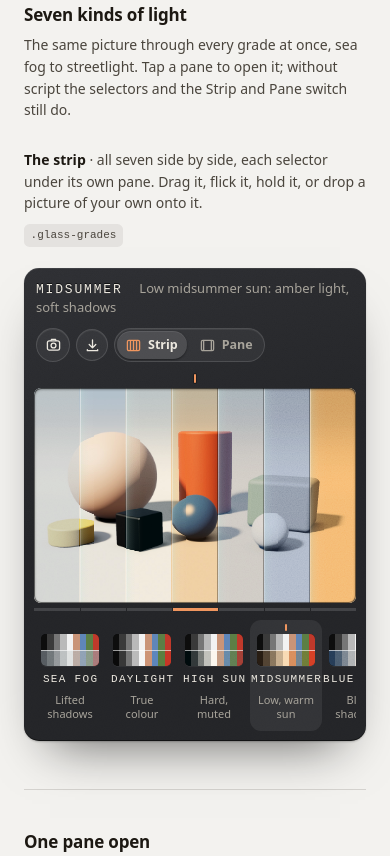
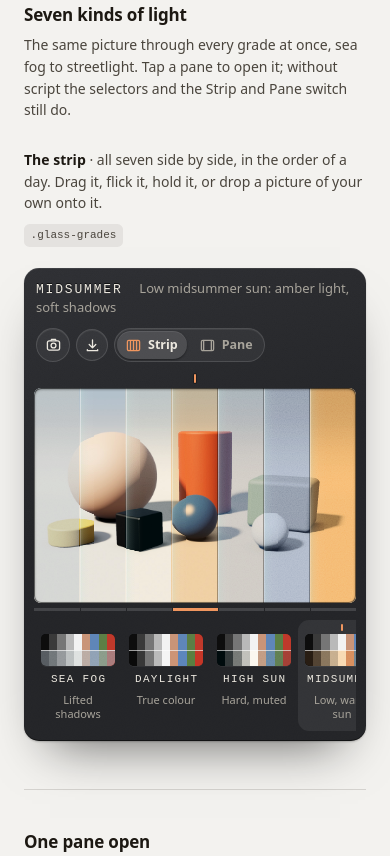
Before and after one commit to louvalman/interface-studies, a plain HTML site: page 2026-11-glass-grades/demo.html in a window 390 px wide. Shown: the part 468-1324 px from the top of the page. Drawn offline with Linux system fonts and the light colour scheme; a web font is replaced by a local one.

Commit message:
The rail steps out to the component's width rather than squeezing its names
To keep the demo's first picture on a laptop's first screen, its instance
narrows the window, and the rail was held to the window: at 1470x802 a
selector was 72px and a nine-letter name is 73px of tracked capitals, so
Midsummer ran into Blue hour, and the same 72px collided on a phone.

The rail is still as wide as the window wherever seven selectors fit there
at chip-min, so in the strip each sits under its own pane. Where they do
not, it takes the component's whole width, 100cqw, and only past that does
it scroll. A clamp with a 9999 factor makes that a step rather than a
stretch, so the rail lines up with the panes or with the bar above, never
with neither. The lead's inline 72px is gone, and its caption no longer
promises a selector under every pane, which a laptop does not show.

At 1470x802 a selector is now 96.6px and the closest two names are 23.5px
apart in English and 27.6 in Danish; anywhere on the demo they are at least
14.9 apart. The first picture is where it was on the first screen, and
nothing scrolls sideways at 1920, 1470, 1440, 1100, 390 or 320.

```diff
--- a/2026-11-glass-grades/component.css
+++ b/2026-11-glass-grades/component.css
@@ -807,8 +807,17 @@
 
 /* --- the rail: one selector per grade, a window onto a reference row ------- */
 
-/* As wide as the window, so in the strip each selector sits under its own pane. */
+/* As wide as the window, so in the strip each selector sits under its own
+   pane, wherever the window holds them all at chip-min. Where it does not, as
+   when a short screen narrows the window, the rail steps out to the
+   component's whole width, 100cqw, before it scrolls: held to the window, a
+   selector went down to 72px, and a nine-letter name, 73px of tracked
+   capitals, touched the next. A step rather than a stretch, by the clamp's
+   9999, so the rail lines up with something either way: the panes or the
+   bar above. */
 .glass-grades__rail {
+  justify-self: center;
+  width: clamp(100%, (var(--glass-grades-n) * var(--glass-grades-chip-min) - 100%) * 9999, 100cqw);
   margin: 4px 0 0;
   padding: 0;
   border: 0;
--- a/2026-11-glass-grades/demo.html
+++ b/2026-11-glass-grades/demo.html
@@ -433,8 +433,10 @@
        grid's gap would otherwise be. From 75rem the head, the caption and
        the class chip stand in a column beside the component, the page
        arrives on the lede rather than on its own margin, and the picture is
-       on the first screen: the instance hands itself a lower max-h, 42vh,
-       and a narrower selector so its rail still sits under its panes.
+       on the first screen: the instance hands itself a lower max-h, 42vh.
+       Below about 980px of height that leaves the picture under 616px
+       wide, too narrow for seven selectors at 88px, so the rail takes the
+       component's whole width.
        Measured with the whole picture above the fold at 1440x900 and
        1470x802. */
     .demo__state--lead > .demo__group-head {
@@ -1092,9 +1094,9 @@
             <h2 class="demo__group-title" data-i18n="group.strip">Seven kinds of light</h2>
             <p class="demo__group-note" data-i18n="group.stripNote">The same picture through every grade at once, sea fog to streetlight. Tap a pane to open it; without script the selectors and the Strip and Pane switch still do.</p>
           </div>
-          <p class="demo__caption" data-i18n="state.strip"><strong>The strip</strong> &middot; all seven side by side, each selector under its own pane. Drag it, flick it, hold it, or drop a picture of your own onto it.</p>
+          <p class="demo__caption" data-i18n="state.strip"><strong>The strip</strong> &middot; all seven side by side, in the order of a day. Drag it, flick it, hold it, or drop a picture of your own onto it.</p>
           <code class="demo__hint">.glass-grades</code>
-          <div class="glass-grades" style="--glass-grades-max-h: 42vh; --glass-grades-chip-min: 72px">
+          <div class="glass-grades" style="--glass-grades-max-h: 42vh">
             <div class="glass-grades__bar">
               <p class="glass-grades__readout" aria-hidden="true">
                 <span class="glass-grades__name"><span data-i18n="sample.havgusName">Sea fog</span> <span class="glass-grades__desc" data-i18n="sample.havgusDesc">Scattered light lifts every shadow</span></span>
@@ -1902,7 +1904,7 @@
         'group.strip': 'Syv slags lys',
         'group.stripNote': 'Det samme billede gennem hvert lys p\u00e5 \u00e9n gang, fra havgus til gadelys. '
           + 'Tryk p\u00e5 en rude for at \u00e5bne den; uden script g\u00f8r v\u00e6lgerne og knapperne Strimmel og Rude det stadig.',
-        'state.strip': '<strong>Strimlen</strong> &middot; alle syv side om side, hver v\u00e6lger under sin egen rude. '
+        'state.strip': '<strong>Strimlen</strong> &middot; alle syv side om side, i d\u00f8gnets r\u00e6kkef\u00f8lge. '
           + 'Tr\u00e6k i den, svirp den, hold den, eller slip dit eget billede p\u00e5 den.',
         'group.open': '\u00c9n rude \u00e5ben',
         'group.openNote': 'Den \u00e5bne rude fylder 62% af vinduet, og de andre bliver smalle striber, '
```
Also changed, not shown: 1 other file.
